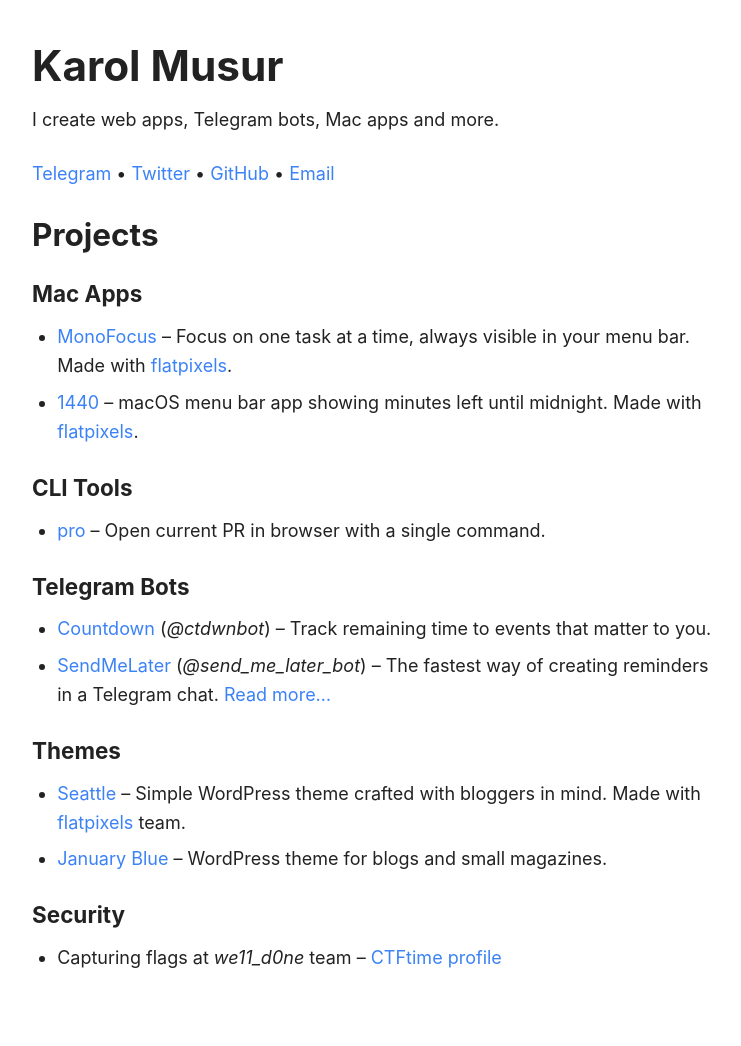
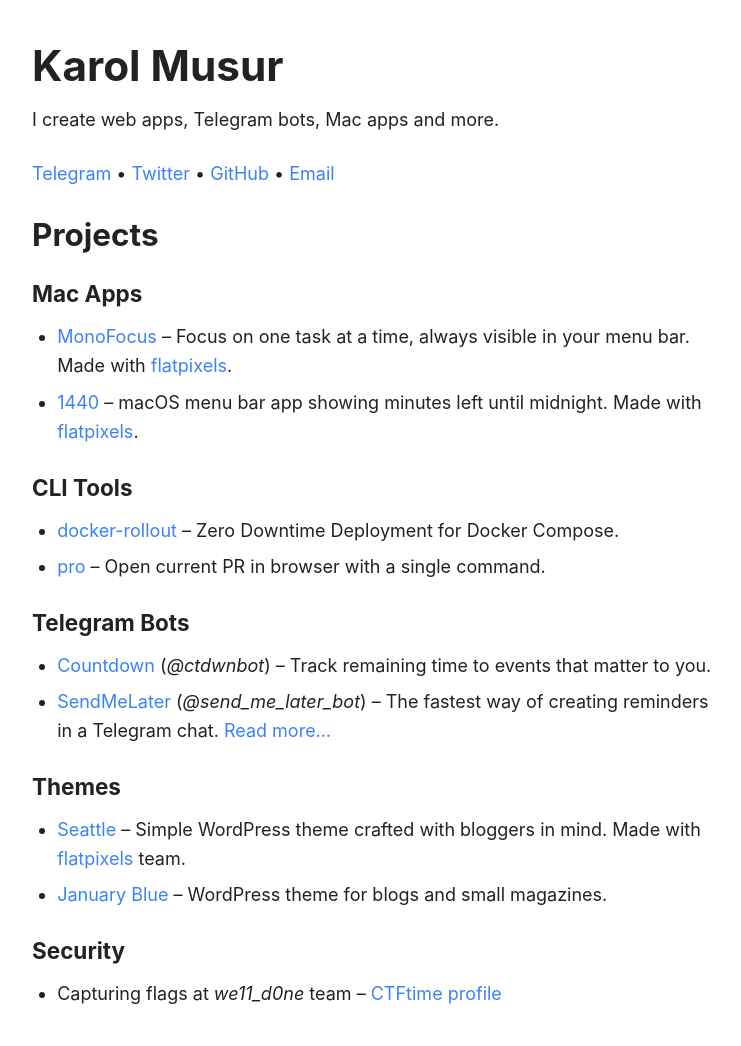
Before and after one commit to wowu/musur.pl, a Jekyll site: the page built from index.md, in a window 1280 px wide. Shown: the whole page, without its empty margins (266-1007 px from the left). Built offline with Jekyll 4.4.1, drawn with Linux system fonts in a browser that asks for light colours; before the commit the page ends 1010 px from its top, so only the background shows below that.

Commit message:
Add docker-rollout

```diff
--- a/index.md
+++ b/index.md
@@ -23,6 +23,7 @@
 
 ##### CLI Tools
 
+- [docker-rollout](https://github.com/Wowu/docker-rollout) -- Zero Downtime Deployment for Docker Compose.
 - [pro](https://github.com/wowu/pro) -- Open current PR in browser with a single command.
 
 ##### Telegram Bots
```
